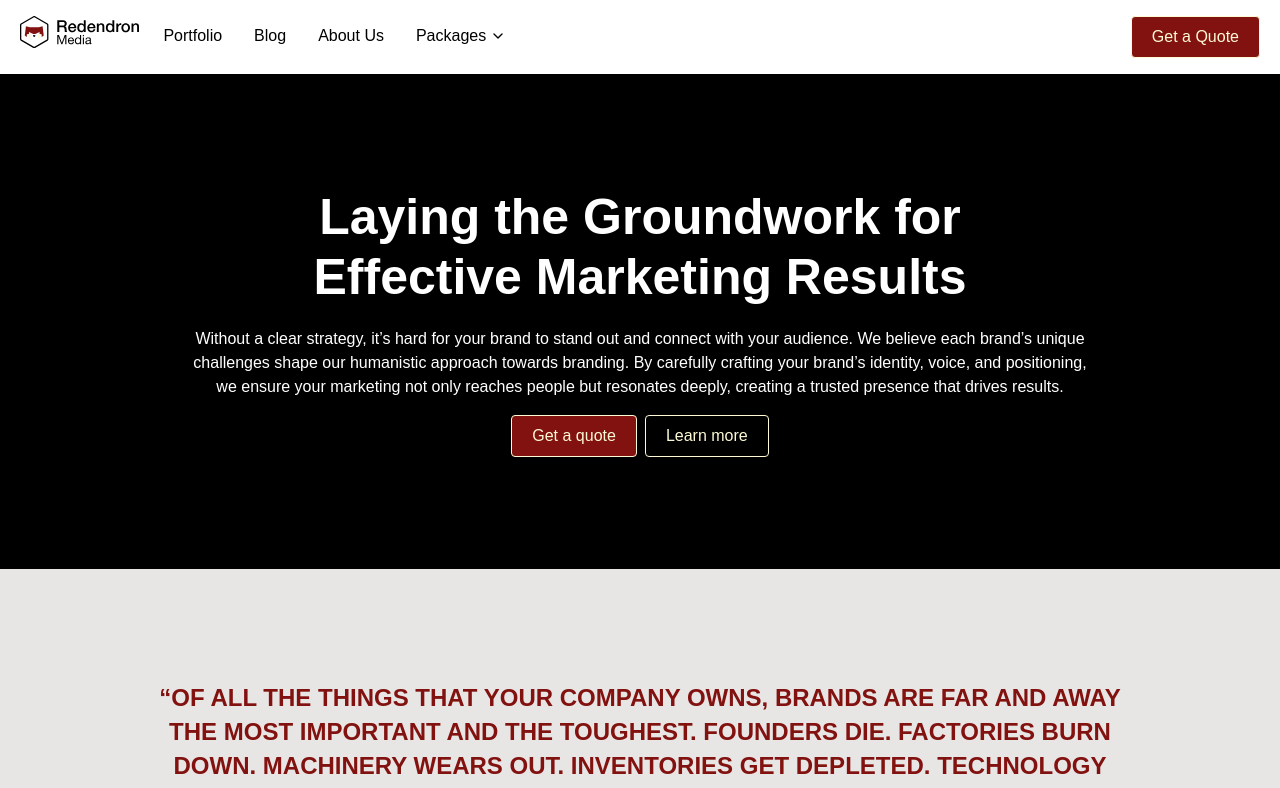
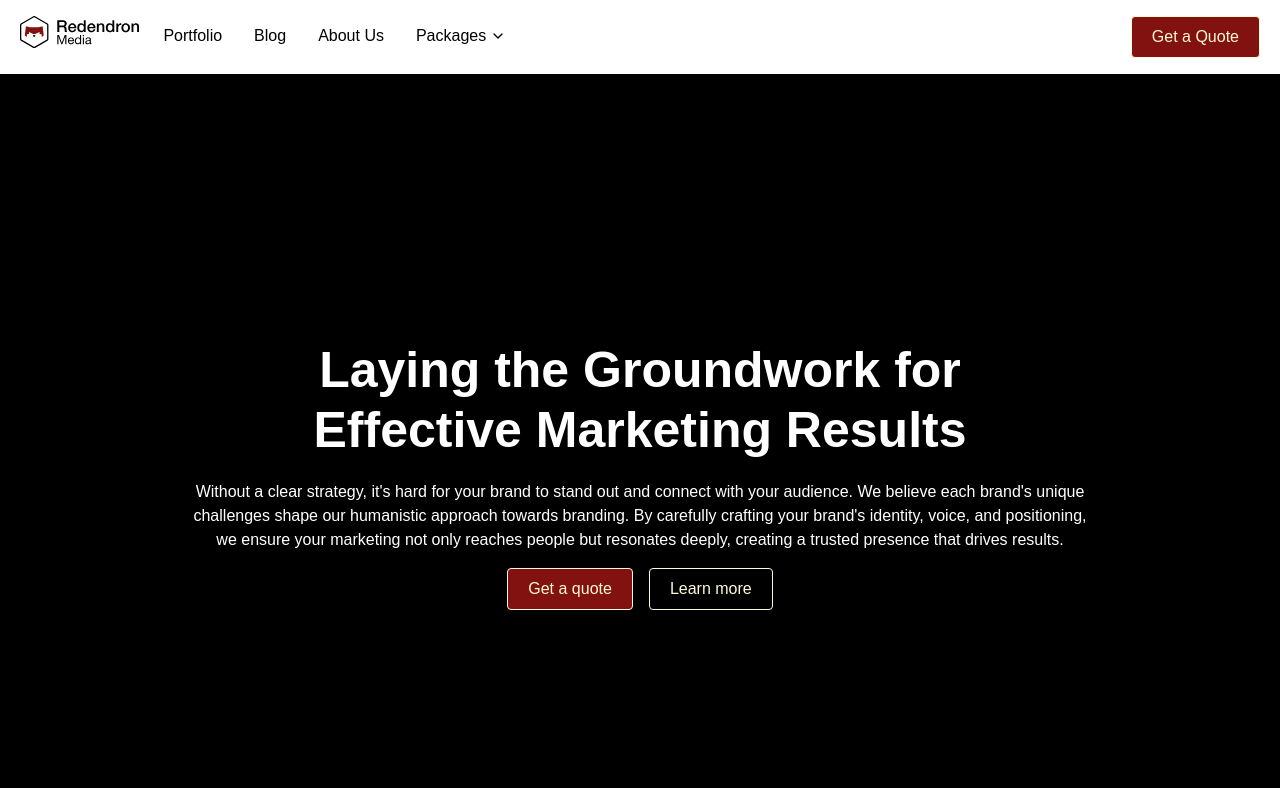
Before and after one commit to redendron-media/redendron-media, a Next.js app: page / in a window 1280 px wide. Shown: the top 788 px of the page. Built offline with nearby package versions, Linux system fonts and the light colour scheme; some icons are missing; a web font is replaced by a local one.

Commit message:
minor changes

```diff
--- a/components/sections/header.tsx
+++ b/components/sections/header.tsx
@@ -11,8 +11,8 @@ import {
   AccordionItem,
   AccordionTrigger,
 } from "@/components/ui/accordion";
-import { useGSAP } from "@gsap/react";
-import gsap from "gsap";
+// import { useGSAP } from "@gsap/react";
+// import gsap from "gsap";
 import { Button } from "../ui/button";
 import { ChevronDown, PackageOpen } from "lucide-react";
 import { cn } from "@/lib/utils";
@@ -20,7 +20,7 @@ import { cn } from "@/lib/utils";
 function Header() {
   const [navbar, setNavbar] = useState(false);
   const [packagesOpen, setPackagesOpen] = useState(false);
-  const tl = gsap.timeline({ paused: true });
+  // const tl = gsap.timeline({ paused: true });
   const navbarRef = useRef<HTMLDivElement | null>(null);
   const packageRef = useRef<HTMLDivElement | null>(null);
 
@@ -29,11 +29,11 @@ function Header() {
     setNavbar((prevOpen) => {
       const isOpening = !prevOpen;
 
-      if (isOpening) {
-        tl.play();
-      } else {
-        tl.reverse();
-      }
+      // if (isOpening) {
+      //   tl.play();
+      // } else {
+      //   tl.reverse();
+      // }
 
       return isOpening;
     });
@@ -44,14 +44,14 @@ function Header() {
   };
 
 
-  useGSAP(() => {
-    tl.fromTo(
-      navbarRef.current,
-      { autoAlpha: 0, y: -50 },
-      { autoAlpha: 1, y: 0, duration: 0.5, ease: "power2.out" }
-    );
+  // useGSAP(() => {
+  //   tl.fromTo(
+  //     navbarRef.current,
+  //     { autoAlpha: 0, y: -50 },
+  //     { autoAlpha: 1, y: 0, duration: 0.5, ease: "power2.out" }
+  //   );
 
-  }, []);
+  // }, []);
 
   const Navbar: React.FC<NavbarScrollProps> = ({ toggleMenu }) => {
     return (
--- a/components/sections/hero/page.tsx
+++ b/components/sections/hero/page.tsx
@@ -3,20 +3,20 @@ import React from "react";
 
 const HeroHome = () => {
   return (
-    <section className="bg-black py-28 px-5 lg:px-16 w-full text-center  text-balance">
-   <div className="max-w-5xl mx-auto">
+    <section className="bg-black h-screen flex flex-col items-center justify-center  py-28 px-5 lg:px-16 w-full text-center  text-balance">
+   <div className="max-w-5xl mx-auto ">
    <h1 className="text-white mb-5">
         Laying the Groundwork for Effective Marketing Results
       </h1>
       <p className="text-white mb-1 lg:mb-2">
-        Without a clear strategy, it’s hard for your brand to stand out and
-        connect with your audience. We believe each brand’s unique challenges
+        Without a clear strategy, it&apos;s hard for your brand to stand out and
+        connect with your audience. We believe each brand&apos;s unique challenges
         shape our humanistic approach towards branding. By carefully crafting
-        your brand’s identity, voice, and positioning, we ensure your marketing
+        your brand&apos;s identity, voice, and positioning, we ensure your marketing
         not only reaches people but resonates deeply, creating a trusted
         presence that drives results.
       </p>
-      <div className=" flex flex-row pt-2 gap-2 items-center justify-center">
+      <div className=" flex flex-wrap flex-row pt-2 gap-4 items-center justify-center">
         <Button>Get a quote</Button>
         <Button className="bg-black">Learn more</Button>
       </div>
```
